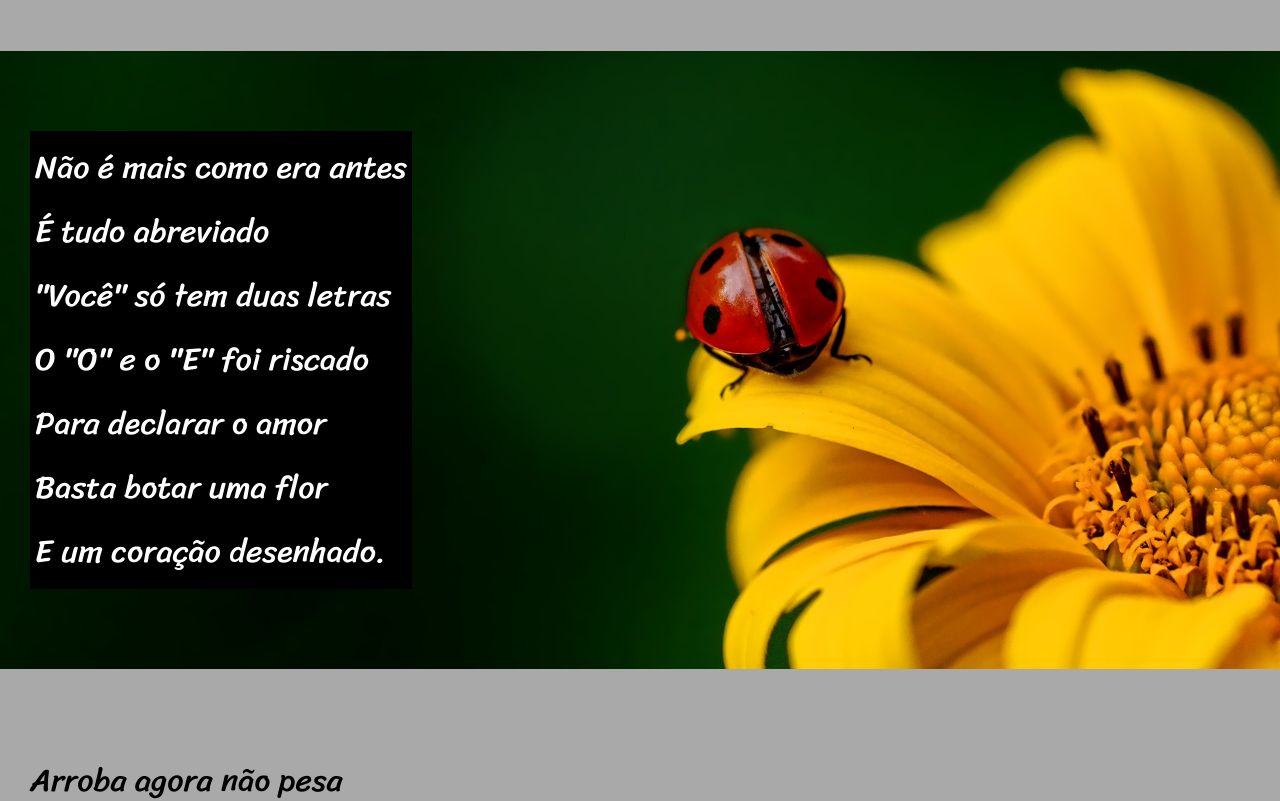
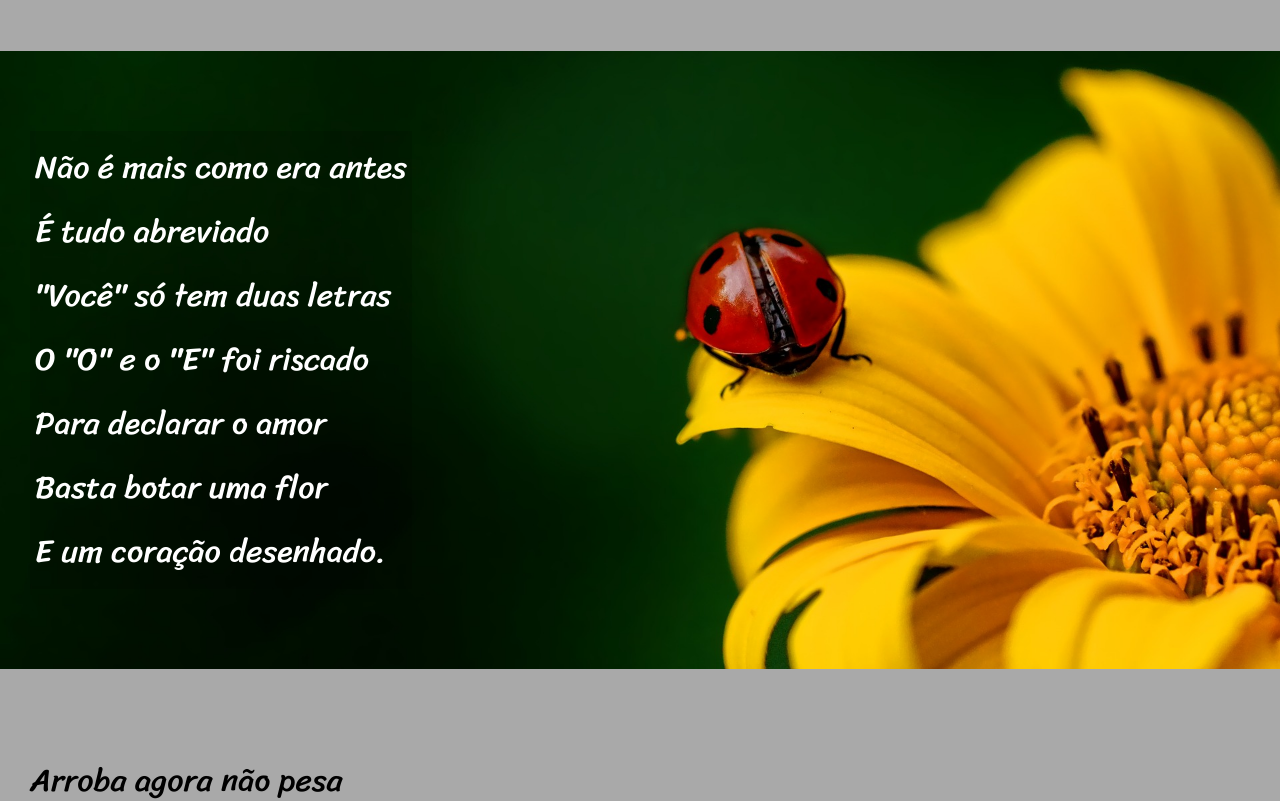
Before and after one commit to IvanildoCampos/projeto-cordel, a plain HTML site: page index.html in a window 1280 px wide. Shown: the part 760-1561 px from the top of the page. Drawn offline with Linux system fonts and the light colour scheme.

Commit message:
Update style.css

```diff
--- a/estilo/style.css
+++ b/estilo/style.css
@@ -78,7 +78,7 @@ section.imagem {
 section.imagem > p {
     display: inline-block;
     padding: 5px;
-    background-color: rgba(0, 0, 0, 514);
+    background-color: rgba(0, 0, 0, 0.144);
     text-shadow: 1px, 1px, 0px, black;
 
 }
```
